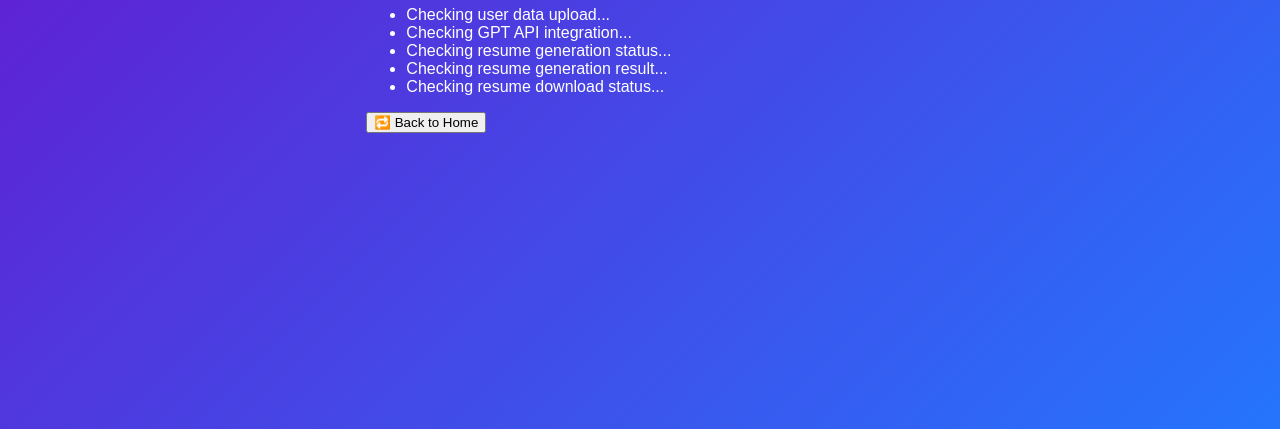
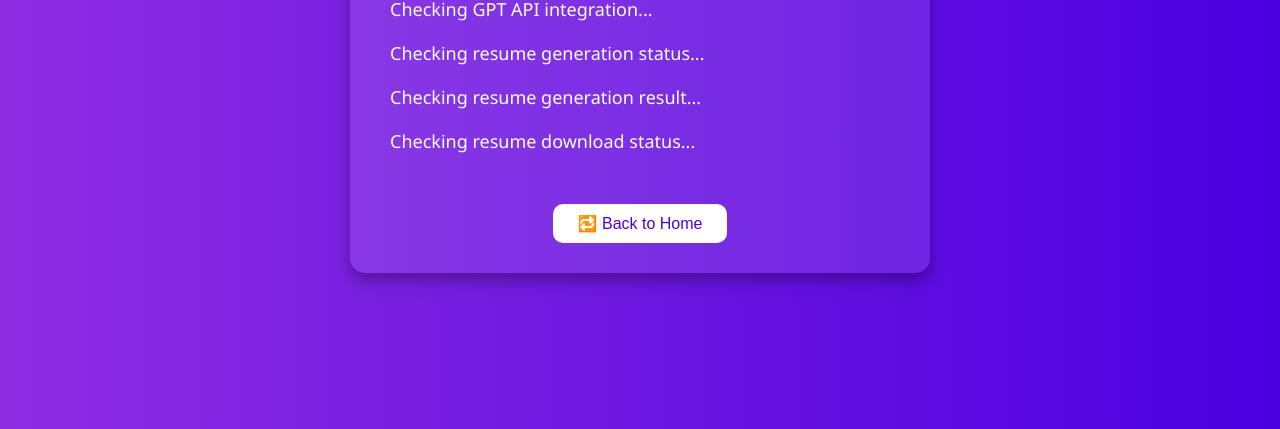
Before and after one commit to airesumate-web/airesumate-web.github.io, a website: page index.html in a window 1280 px wide. Shown: the part 371-800 px from the top of the page. Drawn offline with Linux system fonts and the light colour scheme; no server answers.

Commit message:
style.css

```diff
--- a/style.css
+++ b/style.css
@@ -1,35 +1,64 @@
 body {
-    font-family: sans-serif;
+  font-family: 'Segoe UI', Tahoma, Geneva, Verdana, sans-serif;
+  background: linear-gradient(to right, #8e2de2, #4a00e0);
+  color: #fff;
+  margin: 0;
+  padding: 0;
   display: flex;
   align-items: center;
   justify-content: center;
   height: 100vh;
-    background: linear-gradient(135deg, #6a11cb, #2575fc);
-    color: white;
-    margin: 0;
 }
 
-  .loader-container {
+.container {
+  background-color: rgba(255, 255, 255, 0.1);
+  padding: 30px 40px;
+  border-radius: 15px;
+  box-shadow: 0 8px 16px rgba(0,0,0,0.3);
+  max-width: 500px;
+  width: 90%;
   text-align: center;
 }
 
-  .progress-bar {
-    width: 300px;
-    height: 25px;
-    background-color: rgba(255, 255, 255, 0.3);
-    border-radius: 30px;
-    overflow: hidden;
-    margin-top: 20px;
+h1 {
+  margin-bottom: 20px;
 }
 
-  .bar-fill {
-    width: 0%;
-    height: 100%;
-    background-color: #fff;
-    animation: fillProgress 10s linear forwards;
+ul.steps {
+  list-style: none;
+  padding: 0;
+  text-align: left;
 }
 
-  @keyframes fillProgress {
-    0% { width: 0; }
-    100% { width: 100%; }
+ul.steps li {
+  padding: 10px 0;
+  font-size: 18px;
 }
+
+.success {
+  color: #00ff7f;
+}
+
+.fail {
+  color: #ff6b6b;
+}
+
+.pending {
+  color: #ffd700;
+}
+
+button {
+  margin-top: 25px;
+  background: #ffffff;
+  color: #4a00e0;
+  border: none;
+  padding: 10px 25px;
+  font-size: 16px;
+  border-radius: 10px;
+  cursor: pointer;
+  transition: background 0.3s ease;
+}
+
+button:hover {
+  background: #ddd;
+}
```
Lines whose indentation alone changed are shown as unchanged.
